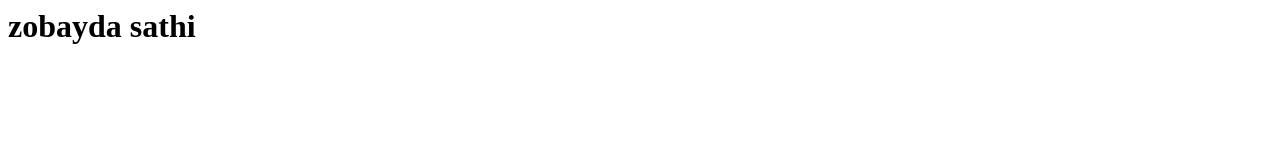
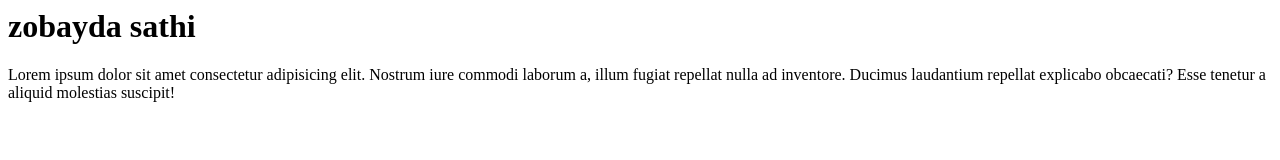
Before and after one commit to ZobaydaSathi/web-project, a plain HTML site: page index.html in a window 1280 px wide. Drawn offline with Linux system fonts and the light colour scheme.

Commit message:
Add p tag

```diff
--- a/index.html
+++ b/index.html
@@ -6,5 +6,6 @@
 </head>
 <body>
     <h1>zobayda sathi</h1>
+    <p>Lorem ipsum dolor sit amet consectetur adipisicing elit. Nostrum iure commodi laborum a, illum fugiat repellat nulla ad inventore. Ducimus laudantium repellat explicabo obcaecati? Esse tenetur a aliquid molestias suscipit!</p>
 </body>
 </html>
```
